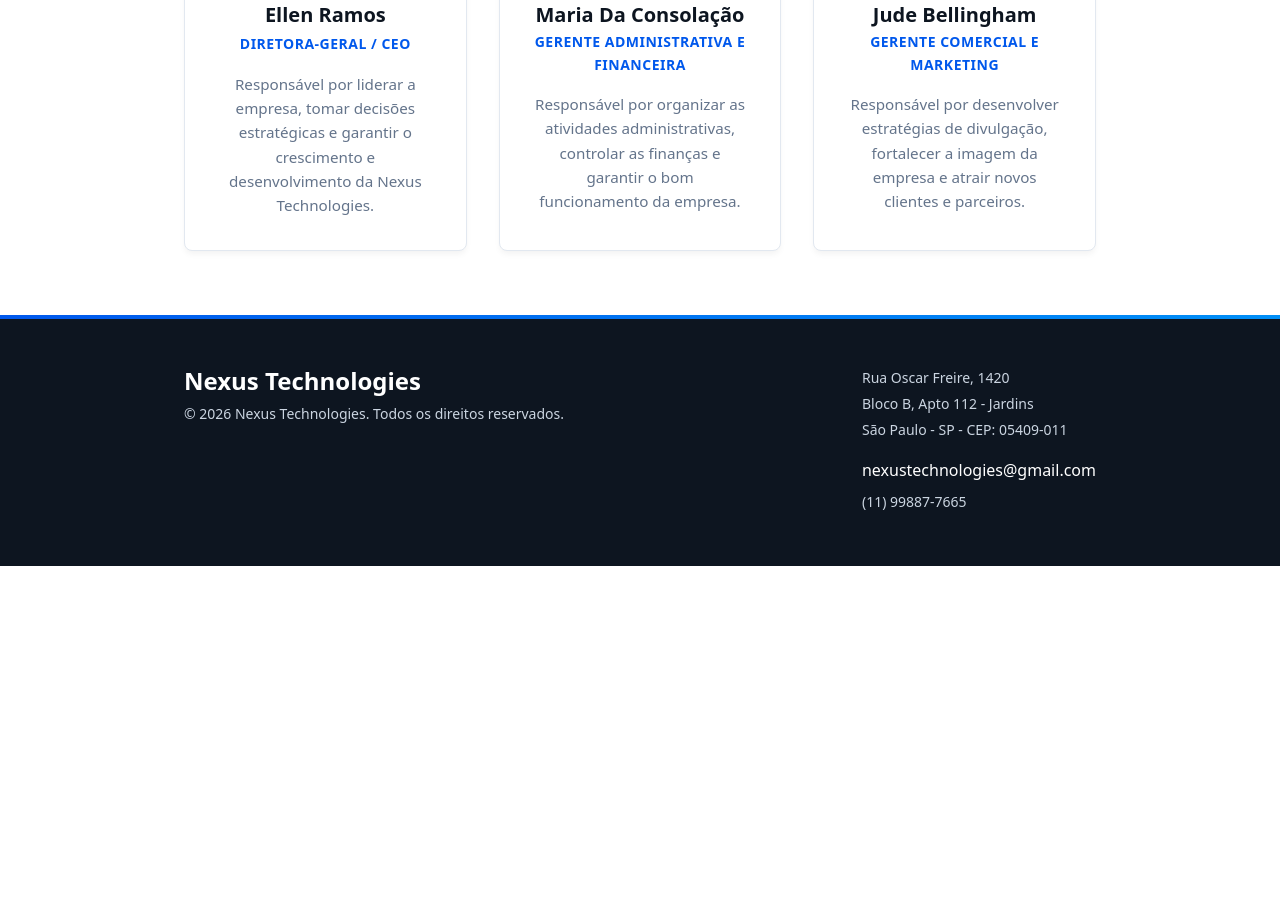
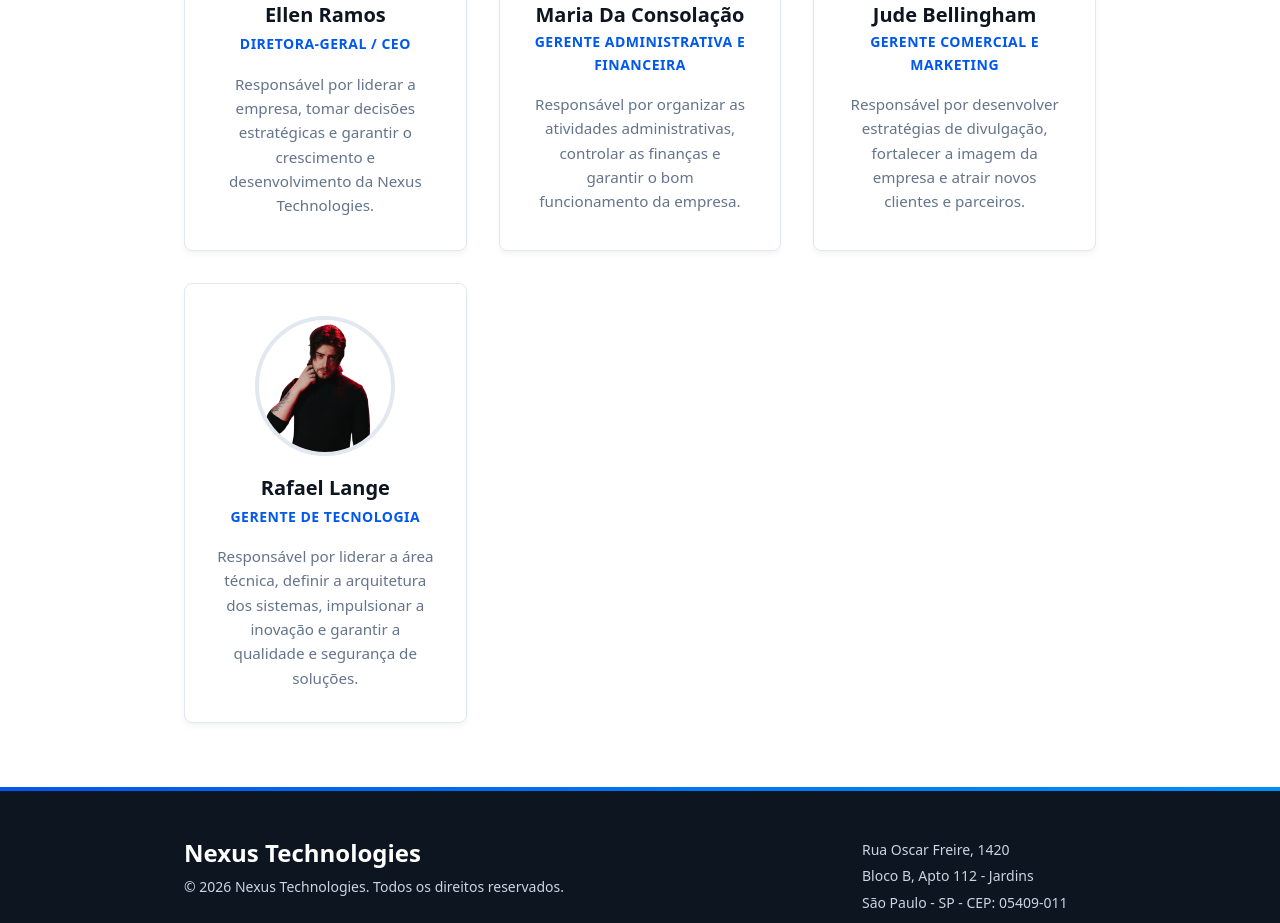
Before and after one commit to capir2024116isinf0022-alt/nexus-technologies-site, an Astro site: page /equipe in a window 1280 px wide. Shown: the part 509-1432 px from the top of the page. Before the commit the page ends 1075 px from the top, so only its background shows below. Built offline with nearby package versions, Linux system fonts and the light colour scheme; Astro itself is replaced by a stand-in of ours.

Commit message:
feat: adiciona novo membro

```diff
--- a/src/data/empresa.js
+++ b/src/data/empresa.js
@@ -63,6 +63,13 @@ export const empresa = {
       foto: "/images/JudeWilliamBellingham.png",
       alt: "Foto de Jude William Bellingham",
       descricao: "Responsável por desenvolver estratégias de divulgação, fortalecer a imagem da empresa e atrair novos clientes e parceiros."
-    }
+    },
+    {
+      nome: "Rafael Lange",
+      cargo: "Gerente de Tecnologia",
+      foto: "/images/RafaelLange.png",
+      alt: "Foto de Rafael Lange",
+      descricao: "Responsável por liderar a área técnica, definir a arquitetura dos sistemas, impulsionar a inovação e garantir a qualidade e segurança de soluções."
+},
   ]
 };
```
Also changed, not shown: public/images/RafaelLange.png (added).
